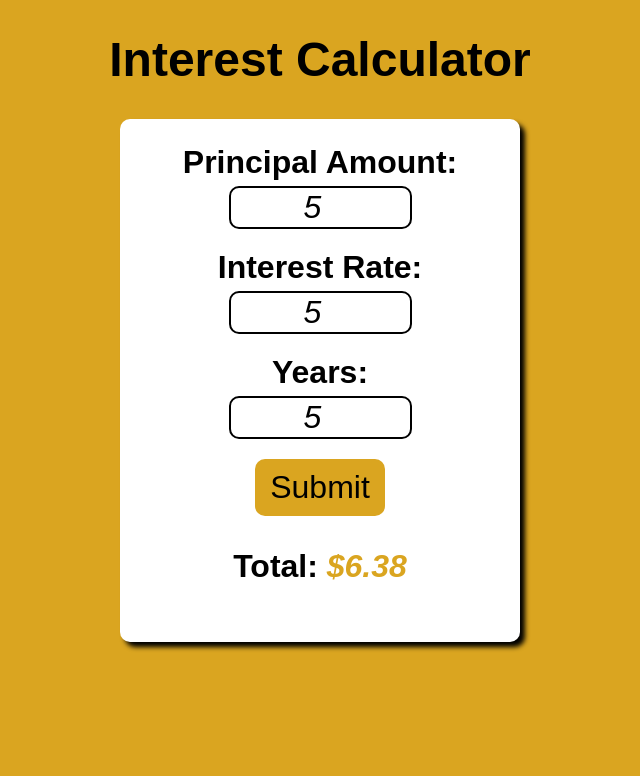
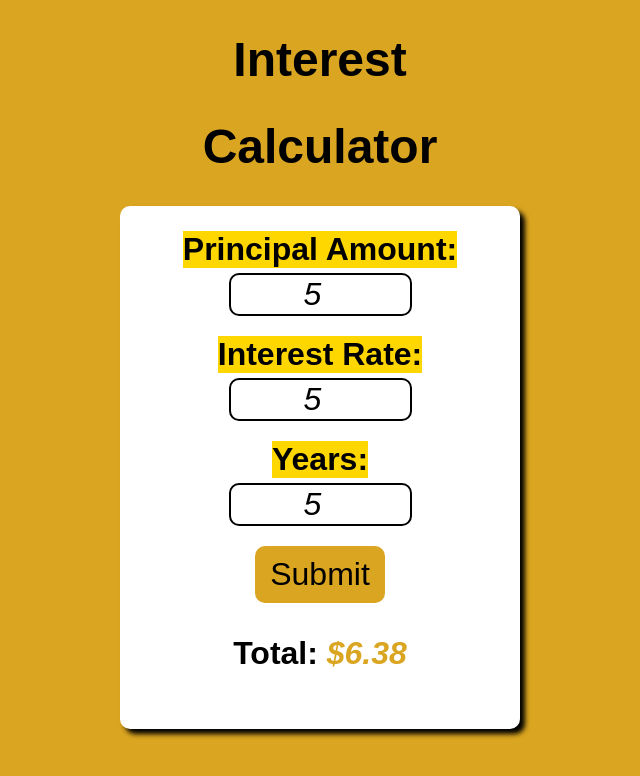
Before and after one commit to CodySt0/theDocumentObjectModel, a plain HTML site: page index.html in a window 1280 px wide. Both pictures are taken after typing "5", "5", "5" into the empty fields and a click on the button "Submit". Shown: the whole page, without its empty margins (320-960 px from the left). Drawn offline with Linux system fonts and the light colour scheme.

Commit message:
adding more js to the project

```diff
--- a/index.html
+++ b/index.html
@@ -7,19 +7,23 @@
     <link rel="stylesheet" href="styles.css" />
   </head>
   <body>
-    <h1>Interest Calculator</h1>
+    <header class="header" id="parentID ">
+      <h1 class="child" id="child">Interest</h1>
+      <h1 class="child" id="child">Calculator</h2>
+    </header>
 
-    <form>
-      <label for="principal">Principal Amount: </label>
+
+    <form id="parent">
+      <label for="principal" class="label">Principal Amount: </label>
       <input type="number" id="principal" />
 
-      <label for="rate">Interest Rate: </label>
+      <label for="rate"class="label">Interest Rate: </label>
       <input type="number" id="rate" />
 
-      <label for="years">Years: </label>
+      <label for="years"class="label">Years: </label>
       <input type="number" id="years" />
 
-      <button type="button" onclick="calculate()">Submit</button>
+      <button type="button" onclick="calculate()" id="Mybutton">Submit</button>
 
       <p id="total">Total: <span id="total-amount"> $0.00</span></p>
     </form>
--- a/index.js
+++ b/index.js
@@ -1,12 +1,39 @@
 function calculate() {
+  //Cache using selectElementByID
   const totalAmount = document.getElementById("total-amount");
   const principalInput = document.getElementById("principal");
   const rateInput = document.getElementById("rate");
   const yearsInput = document.getElementById("years");
+  //Cache using QuerySelector
+  const header = document.querySelector(".header");
 
   let principal = Number(principalInput.value);
   let rate = Number(rateInput.value / 100);
   let years = Number(yearsInput.value);
+
+  //Event Listener, and Modify style of CSS
+  header.addEventListener("click", function () {
+    header.style.backgroundColor = "gold";
+    header.style.color = "white";
+  });
+
+  // TRIED USING THE SIBLING RELATIONSHIP, COULD NOT FIGURE IT OUT
+  // header.addEventListener('click', function() {
+  //   let firstChild = parentDiv.firstChild;
+  //   firstChild = parentDiv.firstElementChild;
+  //   firstChild.innerText = 'First child has changed!';
+  //   var secondChild = firstChild.nextElementSibling;
+  //   secondChild.innerText = 'Second child has changed!';
+  //   console.log(firstChild);
+  //   console.log(lastChild);
+  // });
+
+  //Event Listener, and Modify HTML using innerHTML
+  totalAmount.addEventListener("click", function () {
+    yearsInput.style.backgroundColor = "gold";
+    yearsInput.style.color = "black";
+    totalAmount.innerHTML = "<strong>You've Clicked The Total Amount!</strong>";
+  });
 
   if (principal < 0 || isNaN(principal)) {
     principal = 0;
@@ -21,6 +48,12 @@ function calculate() {
     yearsInput.value = 0;
   }
 
+  //Iterate over collection of elements
+  let colors = document.querySelectorAll(".label");
+  colors.forEach(function (color) {
+    color.style.backgroundColor = "gold";
+  });
+
   const result = principal * Math.pow(1 + rate / 1, 1 * years);
 
   totalAmount.textContent = result.toLocaleString(undefined, {
--- a/styles.css
+++ b/styles.css
@@ -46,7 +46,7 @@ button {
 }
 
 button:hover {
-  background-color: gold;
+  /* background-color: gold; */
 }
 
 #total {
```
